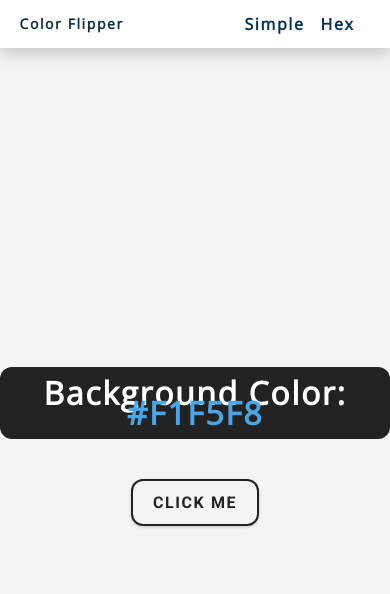
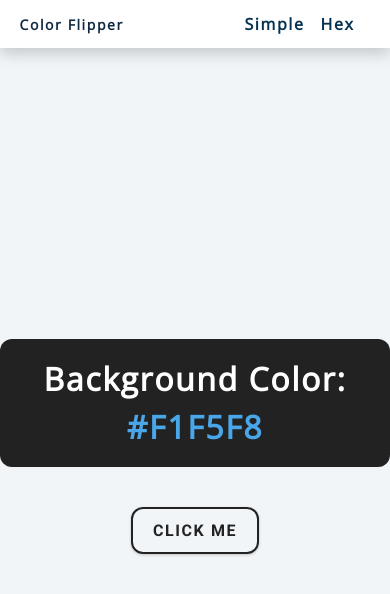
Before and after one commit to m-tonon/color-flipper, a plain HTML site: page index.html in a window 390 px wide. Drawn offline with nearby package versions, Linux system fonts and the light colour scheme.

Commit message:
fixing mobile view line height

```diff
--- a/styles/styles.css
+++ b/styles/styles.css
@@ -18,7 +18,6 @@ h2,
 h4 {
   letter-spacing: var(--spacing);
   text-transform: capitalize;
-  line-height: 1.25rem;
   margin-bottom: 0.75rem;
   font-family: (--font-family-primary);
 }
```
